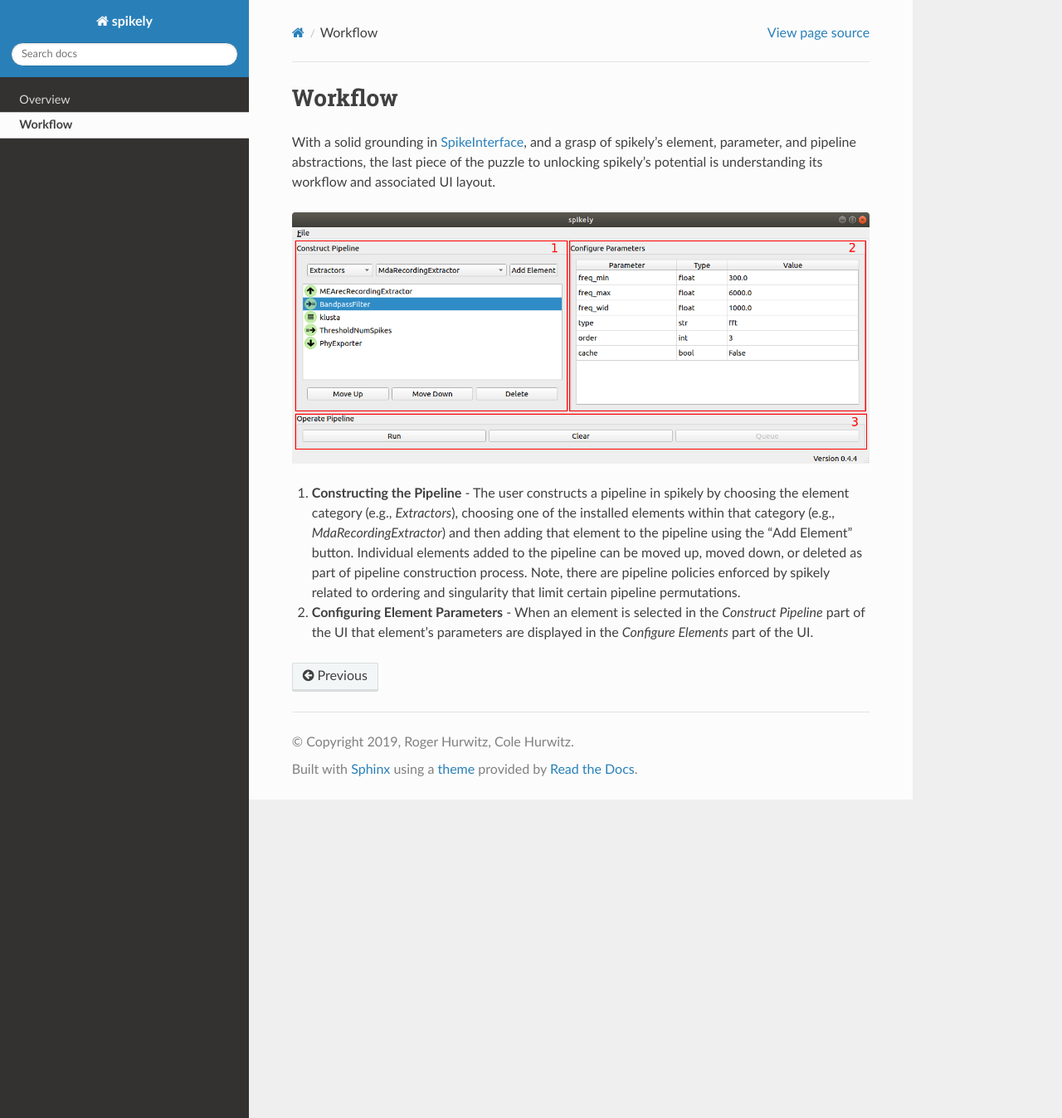
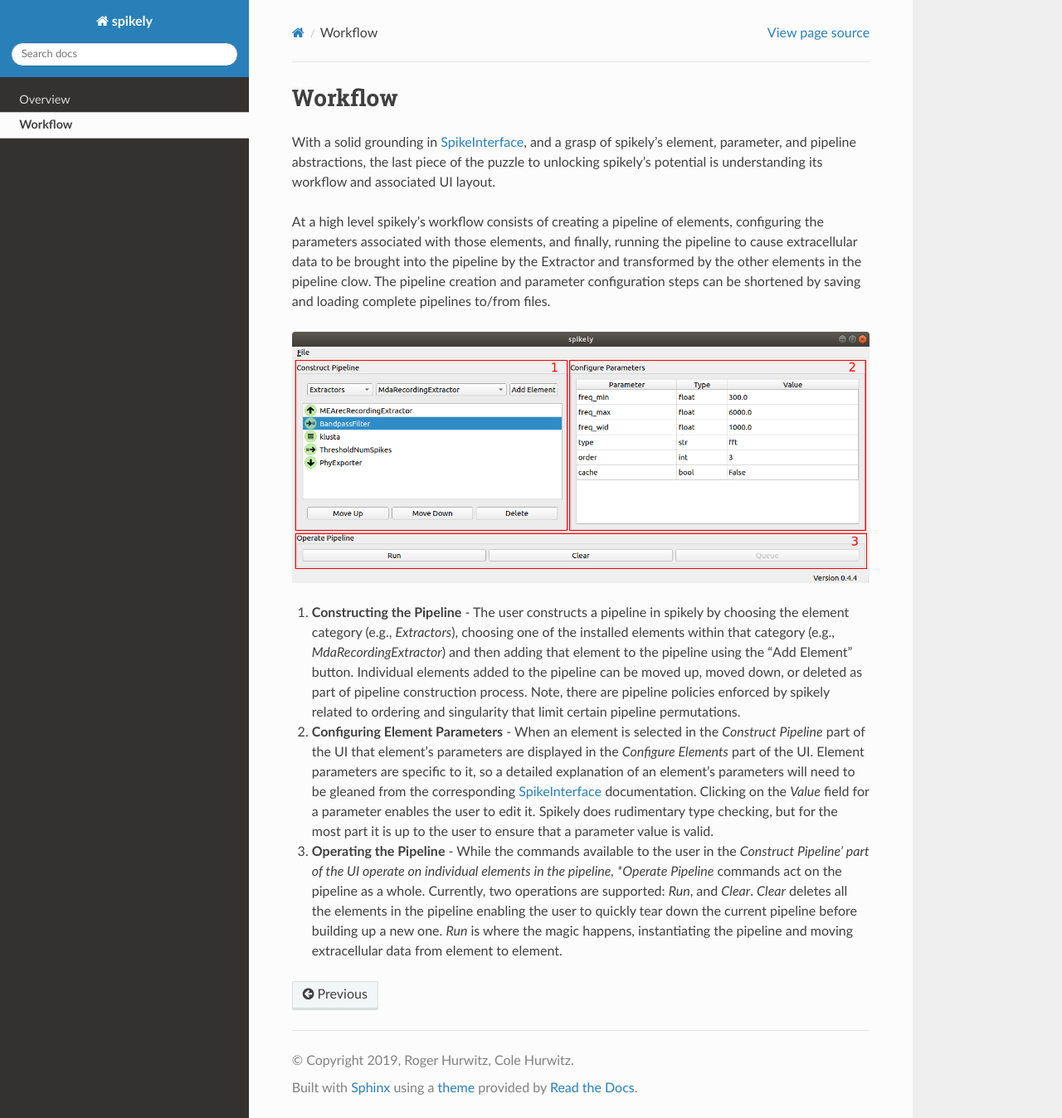
Before and after one commit to SpikeInterface/spikely, a Sphinx documentation site: the page built from docs/source/workflow.rst, in a window 1280 px wide and 1348 px high. Shown: the whole window at 83% size. Built offline with Sphinx 7.4.7 and the Read the Docs theme 2.0.0, drawn with Linux system fonts in a browser that asks for light colours.

Commit message:
Documentation updates

```diff
--- a/docs/source/workflow.rst
+++ b/docs/source/workflow.rst
@@ -6,6 +6,13 @@
 With a solid grounding in SpikeInterface_, and a grasp of spikely's element,
 parameter, and pipeline abstractions, the last piece of the puzzle to unlocking
 spikely's potential is understanding its workflow and associated UI layout.
+
+At a high level spikely's workflow consists of creating a pipeline of elements,
+configuring the parameters associated with those elements, and finally, running
+the pipeline to cause extracellular data to be brought into the pipeline by the
+Extractor and transformed by the other elements in the pipeline clow.  The
+pipeline creation and parameter configuration steps can be shortened by saving
+and loading complete pipelines to/from files.
 
 .. image:: ../images/gui_annotated.png
 
@@ -20,4 +27,18 @@
 
 2. **Configuring Element Parameters** - When an element is selected in the
    *Construct Pipeline* part of the UI that element's parameters are displayed
-   in the *Configure Elements* part of the UI.
+   in the *Configure Elements* part of the UI. Element parameters are specific
+   to it, so a detailed explanation of an element's parameters will need to be
+   gleaned from the corresponding SpikeInterface_ documentation.  Clicking on
+   the *Value* field for a parameter enables the user to edit it.  Spikely does
+   rudimentary type checking, but for the most part it is up to the user to
+   ensure that a parameter value is valid.
+
+3. **Operating the Pipeline** - While the commands available to the user in the
+   *Construct Pipeline' part of the UI operate on individual elements in the
+   pipeline, *Operate Pipeline* commands act on the pipeline as a whole.
+   Currently, two operations are supported: *Run*, and *Clear*.  *Clear*
+   deletes all the elements in the pipeline enabling the user to quickly tear
+   down the current pipeline before building up a new one.  *Run* is where the
+   magic happens, instantiating the pipeline and moving extracellular data from
+   element to element.
```
Also changed, not shown: docs/source/index.rst (+5 -5 lines).
